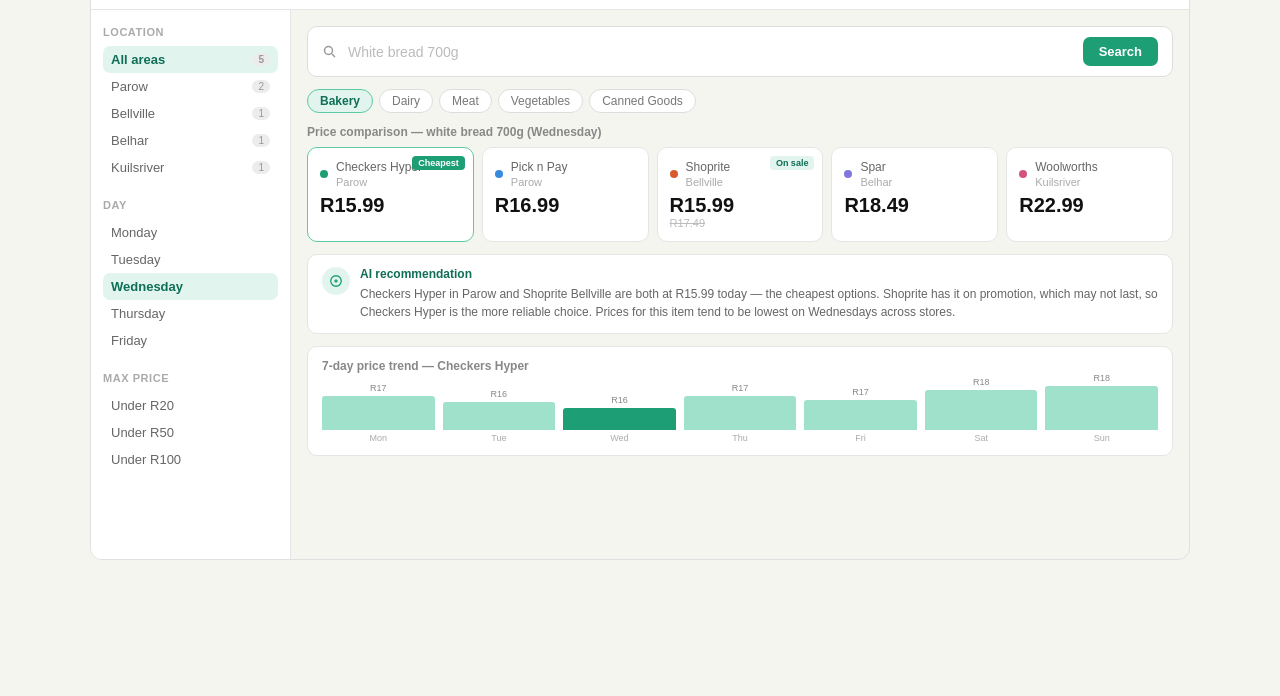
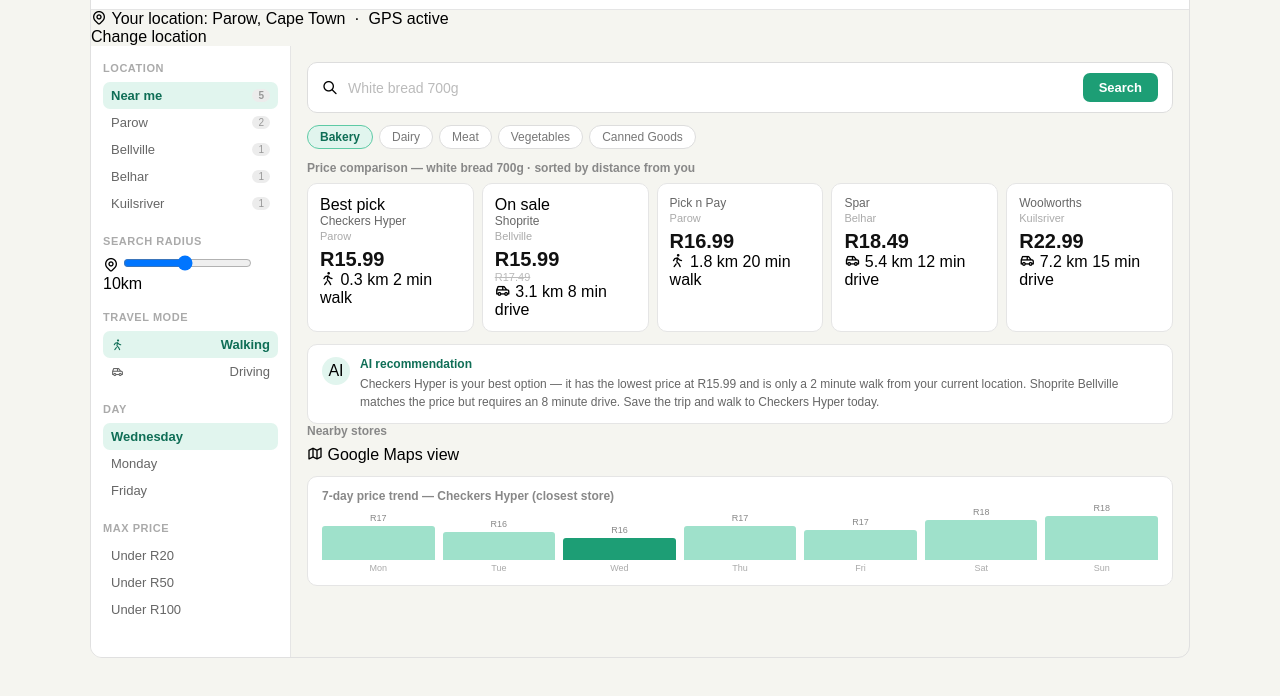
Before and after one commit to SagwatiNxumalo/sagwati-smart-system, a plain HTML site: page index.html in a window 1280 px wide. Shown: the part 60-756 px from the top of the page. Drawn offline with Linux system fonts and the light colour scheme.

Commit message:
Update index.html

```diff
--- a/index.html
+++ b/index.html
@@ -5,6 +5,7 @@
   <meta name="viewport" content="width=device-width, initial-scale=1.0">
   <title>Sagwati Smart Grocery System</title>
   <link rel="stylesheet" href="style.css">
+  <link rel="stylesheet" href="https://cdn.jsdelivr.net/npm/@tabler/icons-webfont@latest/tabler-icons.min.css">
 </head>
 <body>
 
@@ -25,29 +26,54 @@
     </div>
   </div>
 
+  <!-- GPS LOCATION BAR -->
+  <div class="gps-bar">
+    <div class="gps-left">
+      <div class="gps-dot"></div>
+      <i class="ti ti-map-pin"></i>
+      <span>Your location: Parow, Cape Town &nbsp;·&nbsp; GPS active</span>
+    </div>
+    <span class="gps-change">Change location</span>
+  </div>
+
   <!-- MAIN CONTENT AREA -->
   <div class="main">
 
-    <!-- SIDEBAR FILTERS -->
+    <!-- LEFT SIDEBAR -->
     <div class="sidebar">
 
       <!-- Location Filter -->
       <div class="filter-group">
         <div class="sidebar-label">Location</div>
-        <div class="filter-row sel">All areas <span class="badge">5</span></div>
+        <div class="filter-row sel">Near me <span class="badge">5</span></div>
         <div class="filter-row">Parow <span class="badge">2</span></div>
         <div class="filter-row">Bellville <span class="badge">1</span></div>
         <div class="filter-row">Belhar <span class="badge">1</span></div>
         <div class="filter-row">Kuilsriver <span class="badge">1</span></div>
       </div>
 
+      <!-- Search Radius Slider -->
+      <div class="filter-group">
+        <div class="sidebar-label">Search radius</div>
+        <div class="radius-row">
+          <i class="ti ti-map-pin"></i>
+          <input type="range" min="1" max="20" value="10" id="radiusSlider">
+          <span class="radius-val" id="radiusVal">10km</span>
+        </div>
+      </div>
+
+      <!-- Travel Mode -->
+      <div class="filter-group">
+        <div class="sidebar-label">Travel mode</div>
+        <div class="filter-row sel"><i class="ti ti-walk"></i>&nbsp; Walking</div>
+        <div class="filter-row"><i class="ti ti-car"></i>&nbsp; Driving</div>
+      </div>
+
       <!-- Day Filter -->
       <div class="filter-group">
         <div class="sidebar-label">Day</div>
+        <div class="filter-row sel">Wednesday</div>
         <div class="filter-row">Monday</div>
-        <div class="filter-row">Tuesday</div>
-        <div class="filter-row sel">Wednesday</div>
-        <div class="filter-row">Thursday</div>
         <div class="filter-row">Friday</div>
       </div>
 
@@ -61,15 +87,12 @@
 
     </div>
 
-    <!-- RIGHT SIDE CONTENT -->
+    <!-- RIGHT CONTENT AREA -->
     <div class="content">
 
       <!-- SEARCH BAR -->
       <div class="search-bar">
-        <svg viewBox="0 0 16 16" fill="none" stroke="currentColor" stroke-width="1.5">
-          <circle cx="6.5" cy="6.5" r="4"/>
-          <path d="M10 10l3 3"/>
-        </svg>
+        <i class="ti ti-search"></i>
         <span class="search-placeholder">White bread 700g</span>
         <button class="search-btn">Search</button>
       </div>
@@ -83,99 +106,106 @@
         <span class="chip">Canned Goods</span>
       </div>
 
-      <!-- PRICE COMPARISON RESULTS -->
+      <!-- PRICE COMPARISON CARDS -->
       <div>
-        <div class="section-title">Price comparison — white bread 700g (Wednesday)</div>
+        <div class="section-title">Price comparison — white bread 700g · sorted by distance from you</div>
         <div class="results-grid">
 
           <!-- Checkers Hyper -->
-          <div class="result-card cheapest">
-            <div class="best-badge">Cheapest</div>
-            <div class="store-row">
-              <div class="store-dot" style="background:#1D9E75"></div>
-              <div>
-                <div class="store-name">Checkers Hyper</div>
+          <div class="result-card best-all">
+            <span class="top-badge badge-best">Best pick</span>
+            <div class="store-name"><span class="store-dot" style="background:#1D9E75"></span>Checkers Hyper</div>
             <div class="store-loc">Parow</div>
+            <div class="price">R15.99</div>
+            <div class="dist-row">
+              <i class="ti ti-walk dist-icon"></i>
+              <span class="dist-text">0.3 km</span>
+              <span class="dist-time">2 min walk</span>
             </div>
           </div>
+
+          <!-- Shoprite -->
+          <div class="result-card">
+            <span class="top-badge badge-sale">On sale</span>
+            <div class="store-name"><span class="store-dot" style="background:#D85A30"></span>Shoprite</div>
+            <div class="store-loc">Bellville</div>
             <div class="price">R15.99</div>
+            <div class="old-price">R17.49</div>
+            <div class="dist-row">
+              <i class="ti ti-car dist-icon"></i>
+              <span class="dist-text">3.1 km</span>
+              <span class="dist-time far">8 min drive</span>
+            </div>
           </div>
 
           <!-- Pick n Pay -->
           <div class="result-card">
-            <div class="store-row">
-              <div class="store-dot" style="background:#378ADD"></div>
-              <div>
-                <div class="store-name">Pick n Pay</div>
+            <div class="store-name"><span class="store-dot" style="background:#378ADD"></span>Pick n Pay</div>
             <div class="store-loc">Parow</div>
+            <div class="price">R16.99</div>
+            <div class="dist-row">
+              <i class="ti ti-walk dist-icon"></i>
+              <span class="dist-text">1.8 km</span>
+              <span class="dist-time far">20 min walk</span>
             </div>
-            </div>
-            <div class="price">R16.99</div>
-          </div>
-
-          <!-- Shoprite -->
-          <div class="result-card">
-            <div class="sale-badge">On sale</div>
-            <div class="store-row">
-              <div class="store-dot" style="background:#D85A30"></div>
-              <div>
-                <div class="store-name">Shoprite</div>
-                <div class="store-loc">Bellville</div>
-              </div>
-            </div>
-            <div class="price">R15.99</div>
-            <div class="old-price">R17.49</div>
           </div>
 
           <!-- Spar -->
           <div class="result-card">
-            <div class="store-row">
-              <div class="store-dot" style="background:#7F77DD"></div>
-              <div>
-                <div class="store-name">Spar</div>
+            <div class="store-name"><span class="store-dot" style="background:#7F77DD"></span>Spar</div>
             <div class="store-loc">Belhar</div>
+            <div class="price">R18.49</div>
+            <div class="dist-row">
+              <i class="ti ti-car dist-icon"></i>
+              <span class="dist-text">5.4 km</span>
+              <span class="dist-time far">12 min drive</span>
             </div>
-            </div>
-            <div class="price">R18.49</div>
           </div>
 
           <!-- Woolworths -->
           <div class="result-card">
-            <div class="store-row">
-              <div class="store-dot" style="background:#D4537E"></div>
-              <div>
-                <div class="store-name">Woolworths</div>
+            <div class="store-name"><span class="store-dot" style="background:#D4537E"></span>Woolworths</div>
             <div class="store-loc">Kuilsriver</div>
+            <div class="price">R22.99</div>
+            <div class="dist-row">
+              <i class="ti ti-car dist-icon"></i>
+              <span class="dist-text">7.2 km</span>
+              <span class="dist-time far">15 min drive</span>
             </div>
-            </div>
-            <div class="price">R22.99</div>
           </div>
 
         </div>
       </div>
 
-      <!-- AI RECOMMENDATION -->
+      <!-- AI RECOMMENDATION + MAP -->
+      <div class="rec-row">
+
         <div class="ai-card">
-        <div class="ai-icon">
-          <svg viewBox="0 0 16 16" fill="none" stroke="#1D9E75" stroke-width="1.5">
-            <circle cx="8" cy="8" r="6"/>
-            <path d="M6 8h4M8 6v4"/>
-          </svg>
-        </div>
+          <div class="ai-icon">AI</div>
           <div>
             <div class="ai-title">AI recommendation</div>
             <div class="ai-text">
-            Checkers Hyper in Parow and Shoprite Bellville are both at R15.99 today
-            — the cheapest options. Shoprite has it on promotion, which may not last,
-            so Checkers Hyper is the more reliable choice. Prices for this item tend
-            to be lowest on Wednesdays across stores.
+              Checkers Hyper is your best option — it has the lowest price at R15.99
+              and is only a 2 minute walk from your current location. Shoprite Bellville
+              matches the price but requires an 8 minute drive. Save the trip and walk
+              to Checkers Hyper today.
             </div>
           </div>
         </div>
 
+        <div class="map-card">
+          <div class="section-title">Nearby stores</div>
+          <div class="map-placeholder">
+            <i class="ti ti-map"></i>
+            <span class="map-label">Google Maps view</span>
+          </div>
+        </div>
+
+      </div>
+
       <!-- PRICE TREND CHART -->
       <div class="trend-card">
-        <div class="section-title">7-day price trend — Checkers Hyper</div>
+        <div class="section-title">7-day price trend — Checkers Hyper (closest store)</div>
         <div class="trend-bars">
           <div class="bar-col">
             <div class="bar-price">R17</div>
@@ -219,5 +249,15 @@
   </div>
 </div>
 
+<script>
+  const slider = document.getElementById('radiusSlider');
+  const val = document.getElementById('radiusVal');
+  if (slider) {
+    slider.addEventListener('input', function () {
+      val.textContent = slider.value + 'km';
+    });
+  }
+</script>
+
 </body>
 </html>
```
Lines whose indentation alone changed are shown as unchanged.
